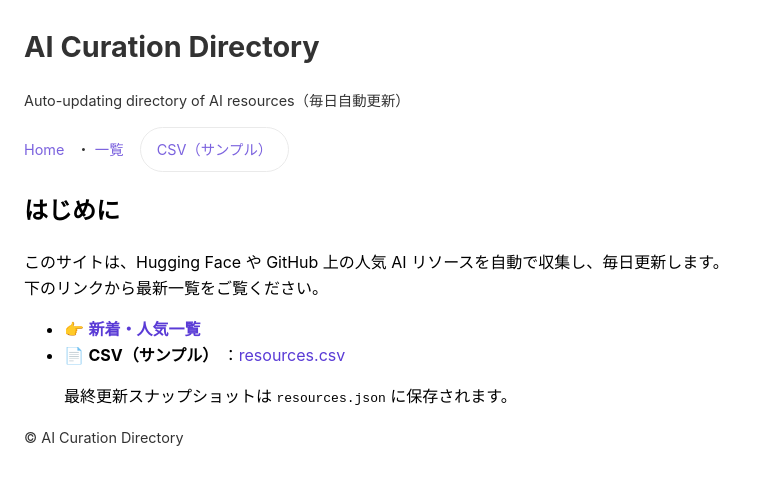
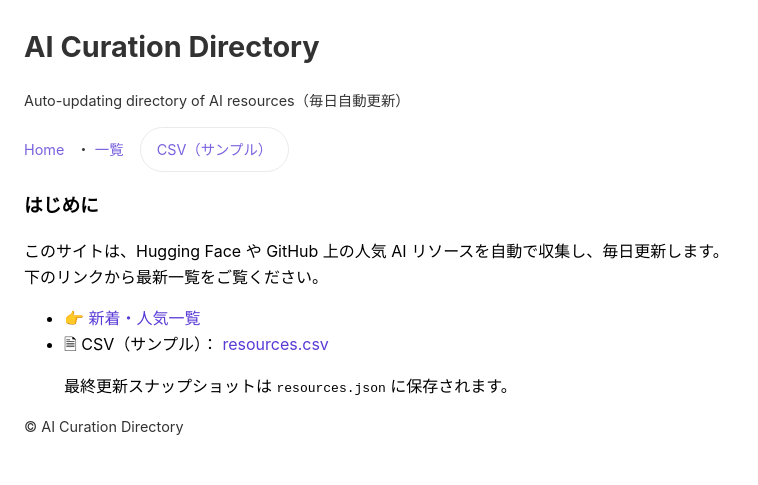
Before and after one commit to karasu12071128-creator/ai-curation-directory, a Jekyll site: the page built from docs/index.md, in a window 1280 px wide. Shown: the top 485 px of the page, without its empty margins (0-758 px from the left). Built offline with Jekyll 4.4.1, drawn with Linux system fonts in a browser that asks for light colours; part of the change alters nothing that is shown.

```diff
--- a/docs/index.md
+++ b/docs/index.md
@@ -3,12 +3,12 @@ layout: default
 title: Home
 ---
 
-## はじめに
+### はじめに
 
 このサイトは、Hugging Face や GitHub 上の人気 AI リソースを自動で収集し、毎日更新します。
 下のリンクから最新一覧をご覧ください。
 
-- 👉 **[新着・人気一覧]({{ '/list.html' | relative_url }})**
-- 📄 **CSV（サンプル）** ：[resources.csv]({{ '/data/resources.csv' | relative_url }})
+- 👉 [新着・人気一覧]({{ '/list.html' | relative_url }})
+- 🗎 CSV（サンプル）： [resources.csv]({{ '/resources.csv' | relative_url }})
 
 > 最終更新スナップショットは `resources.json` に保存されます。
```
